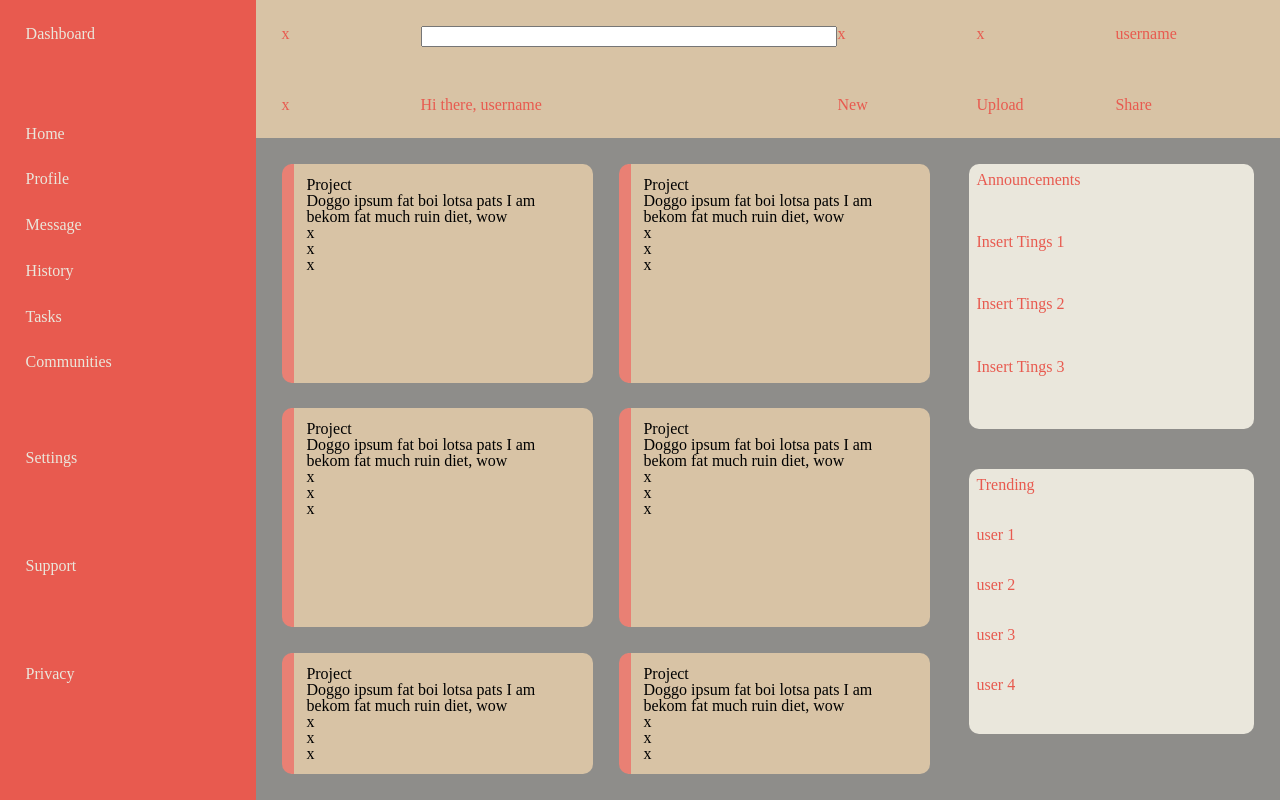
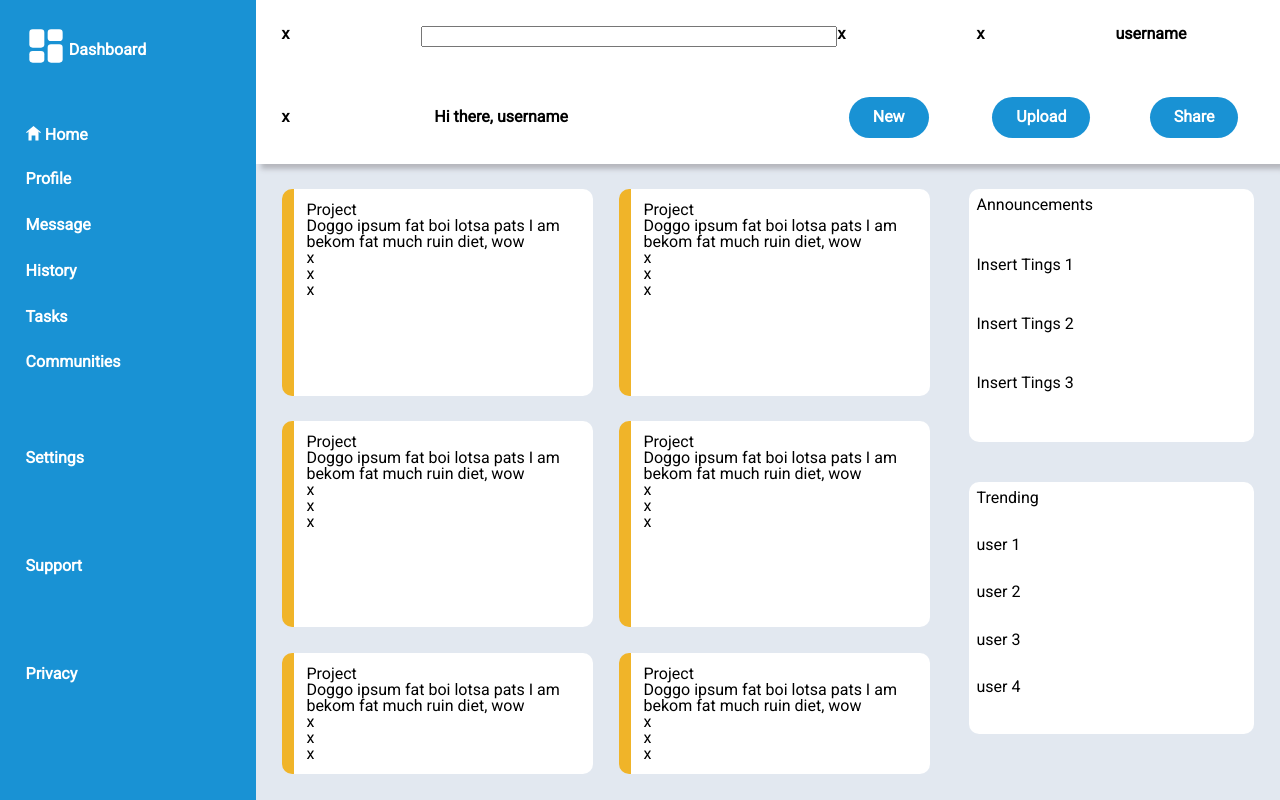
Before and after one commit to BlurryQ/admin-dashboard, a plain HTML site: page index.html in a window 1280 px wide. Drawn offline with Linux system fonts and the light colour scheme; a web font is replaced by a local one.

Commit message:
Added icons & folder

```diff
--- a/index.html
+++ b/index.html
@@ -4,12 +4,15 @@
     <meta charset="UTF-8">
     <meta name="viewport" content="width=device-width, initial-scale=1.0">
     <link rel="stylesheet" href="style.css">
+    <style>
+        @import url('https://fonts.googleapis.com/css2?family=Roboto&family=Agbalumo&display=swap');
+        </style>
     <script src="script.js"></script>
     <title>Admin Dashboard</title>
 </head>
 <body>
 
-    <div class="header">
+    <div class="header bold-font">
         <div class="header-top">
             <div class="search-icon">x</div>
             <input type="text" id="search">
@@ -26,7 +29,8 @@
         </div>
     </div>
 
-    <div class="sidebar">Dashboard
+    <div class="sidebar bold-font">
+        <div class="dashboard">Dashboard</div>
         <div class="sidebar-top">
             <div class="home">Home</div>
             <div class="profile">Profile</div>
@@ -43,42 +47,43 @@
     </div>
 
     <div class="container">
+        <!-- <div class="projects">Your Projects</div> -->
         <div class="content">
             <div class="content-block">Project
                 <div class="content-text">Doggo ipsum fat boi lotsa pats I am bekom fat much ruin diet, wow</div>
-                <div class="fav">x</div>
-                <div class="eye">x</div>
-                <div class="share">x</div>
+                <div class="fav-svg">x</div>
+                <div class="watch-svg">x</div>
+                <div class="share-svg">x</div>
             </div>
             <div class="content-block">Project
                 <div class="content-text">Doggo ipsum fat boi lotsa pats I am bekom fat much ruin diet, wow</div>
-                <div class="fav">x</div>
-                <div class="eye">x</div>
-                <div class="share">x</div>
+                <div class="fav-svg">x</div>
+                <div class="watch-svg">x</div>
+                <div class="share-svg">x</div>
             </div>
             <div class="content-block">Project
                 <div class="content-text">Doggo ipsum fat boi lotsa pats I am bekom fat much ruin diet, wow</div>
-                <div class="fav">x</div>
-                <div class="eye">x</div>
-                <div class="share">x</div>
+                <div class="fav-svg">x</div>
+                <div class="watch-svg">x</div>
+                <div class="share-svg">x</div>
             </div>
             <div class="content-block">Project
                 <div class="content-text">Doggo ipsum fat boi lotsa pats I am bekom fat much ruin diet, wow</div>
-                <div class="fav">x</div>
-                <div class="eye">x</div>
-                <div class="share">x</div>
+                <div class="fav-svg">x</div>
+                <div class="watch-svg">x</div>
+                <div class="share-svg">x</div>
             </div>
             <div class="content-block">Project
                 <div class="content-text">Doggo ipsum fat boi lotsa pats I am bekom fat much ruin diet, wow</div>
-                <div class="fav">x</div>
-                <div class="eye">x</div>
-                <div class="share">x</div>
+                <div class="fav-svg">x</div>
+                <div class="watch-svg">x</div>
+                <div class="share-svg">x</div>
             </div>
             <div class="content-block">Project
                 <div class="content-text">Doggo ipsum fat boi lotsa pats I am bekom fat much ruin diet, wow</div>
-                <div class="fav">x</div>
-                <div class="eye">x</div>
-                <div class="share">x</div>
+                <div class="fav-svg">x</div>
+                <div class="watch-svg">x</div>
+                <div class="share-svg">x</div>
             </div>
         </div>
         <div class="info">
--- a/style.css
+++ b/style.css
@@ -50,26 +50,35 @@ table {
 /* Meyer reset above */
 
 :root {
-    --light-text: #EAE7DC;
-    --back-color: #D8C3A5;
-    --header-color: #8E8D8A;
-    --flair-color: #E98074;
-    --sidebar-color: #E85A4F;
+    font-family: "Roboto", system-ui, "Segoe UI", Helvetica, Arial, sans-serif, "Apple Color Emoji", "Segoe UI Emoji", "Segoe UI Symbol";
+
+    --light-text: white;
+    --dark-text: black;
+    --back-color: #E2E8F0;
+    --shadow-color: #b5b7bd;
+    --header-color: white;
+    --flair-color: #F0B429;
+    --sidebar-color: #1992D4;
 
 }
 
 body {
-    color: var(--light-text);
     display: grid;
     grid: 1fr 5fr / 1fr 4fr;
     height: 100vh;
 }
 
+.bold-font {
+    font-weight: 800;
+}
+
 .header {
-    color: var(--sidebar-color);
+    color: var(--dark-text);
     padding: 2vw;
     grid-column: 2;
-    background-color: var(--back-color);
+    background-color: var(--header-color);
+    box-shadow: 5px 5px 5px var(--shadow-color);
+    z-index: 1;
 }
 
 .header-top {
@@ -81,6 +90,18 @@ body {
 .header-bottom {
     display: grid;
     grid: 1fr / 1fr 3fr repeat(3, 1fr);
+    align-items: center;
+    gap: max(2rem, 1vw);
+}
+
+.new,
+.upload,
+.share {
+    justify-self: center;
+    color: var(--light-text);
+    padding: max(0.8rem, .8vw) max(1.5rem, 1.5vw);
+    background-color: var(--sidebar-color);
+    border-radius: 15rem;
 }
 
 .sidebar {
@@ -105,10 +126,10 @@ body {
     grid: repeat(3, 1fr) / 1fr;
 }
 
-
 .container {
+    color: var(--dark-text);
     padding: 2vw;
-    background-color: var(--header-color);
+    background-color: var(--back-color);
 
     display: grid;
     grid-template-columns: 2fr 1fr;
@@ -123,15 +144,15 @@ body {
 }
 
 .content-block {
-    background-color: var(--back-color);
-    color: black;
+    background-color: var(--header-color);
+    color: var(--dark-text);
     border-radius: 10px;
     padding: 1vw;
     border-left: 1vw solid var(--flair-color);
 }
 
 .info {
-    color: var(--light-text);
+    color: var(--dark-text);
     grid-area: 1 / 2 / 3 / 3 ;
 
     display: grid;
@@ -140,13 +161,26 @@ body {
 
 .announcements,
 .trending {
+    background-color: var(--header-color);
     display: grid;
     grid-template: 2 / 1;
     margin-left: 3vw;
 
     margin-bottom: 5vh;
-    background-color: var(--light-text);
-    color: var(--sidebar-color);
     border-radius: 10px;
     padding: 1vh;
 }
+
+/* icons */
+
+.dashboard {
+    background: url(icons/dashboard.svg) no-repeat;
+    padding-left: 2.7rem;
+    padding-top: 1rem;
+}
+
+.home {
+    background: url(icons/home.svg) no-repeat;
+    padding-left: 1.2rem;
+    padding-top: 0.1rem;
+}
```
Also changed, not shown: icons/communities.svg (added), icons/dashboard.svg (added), icons/favourite.svg (added), icons/history.svg (added), icons/home.svg (added), icons/message.svg (added), icons/notification.svg (added), icons/privacy.svg (added), icons/profile.svg (added), icons/search.svg (added), icons/settings.svg (added), icons/share.svg (added), icons/support.svg (added), icons/tasks.svg (added), 1 more files.
